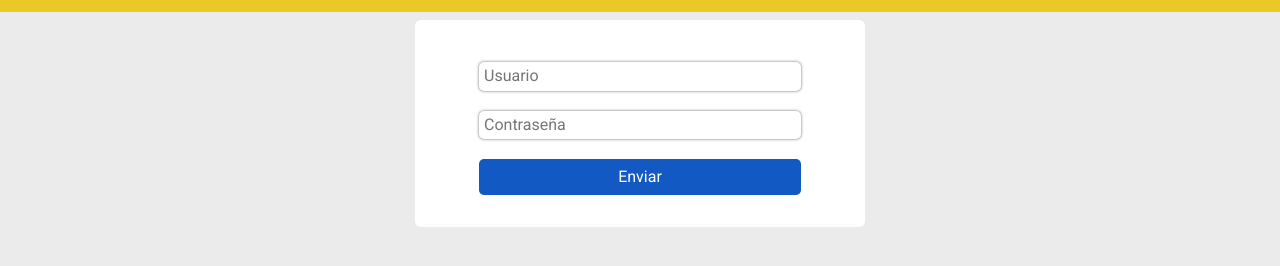
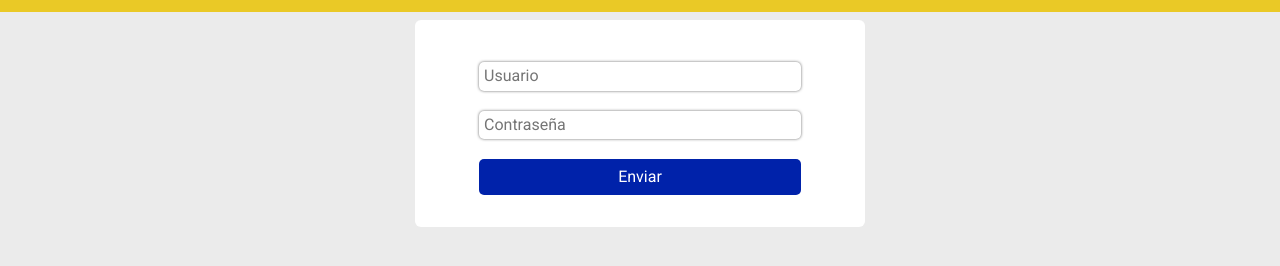
Before and after one commit to js-urquiza/mercadoliebre, a website: page views/login.html in a window 1280 px wide. In both pictures the pointer is over the button "Enviar". Shown: the part 108-374 px from the top of the page. Drawn offline with Linux system fonts and the light colour scheme.

Commit message:
Se agregó un cambio de color al botón de envío de formulario cuando el mouse esté por encima.

```diff
--- a/public/css/styles-laptop.css
+++ b/public/css/styles-laptop.css
@@ -59,5 +59,8 @@
         padding: 32px 64px;
         background-color: #fff;
     }
+    .boton-login:hover {
+        background-color: #0022AA;
+    }
 
 }
```
